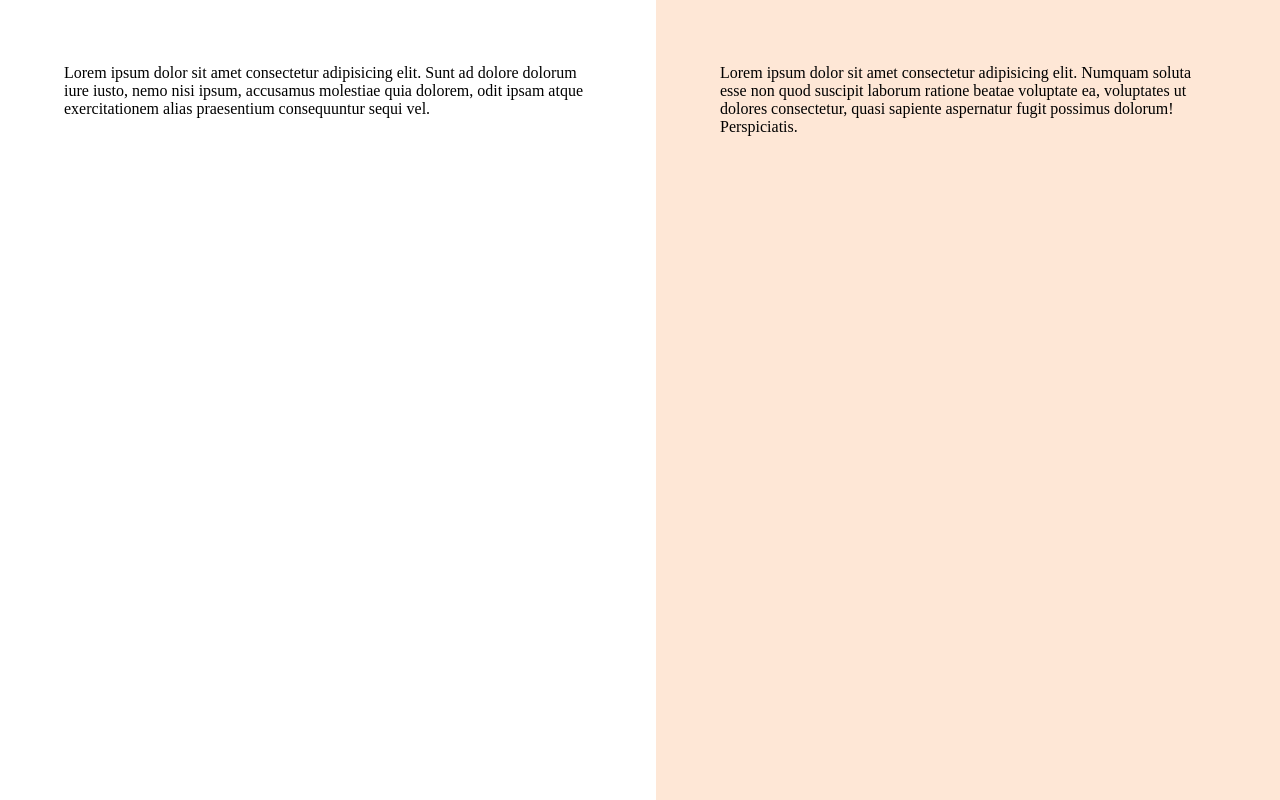
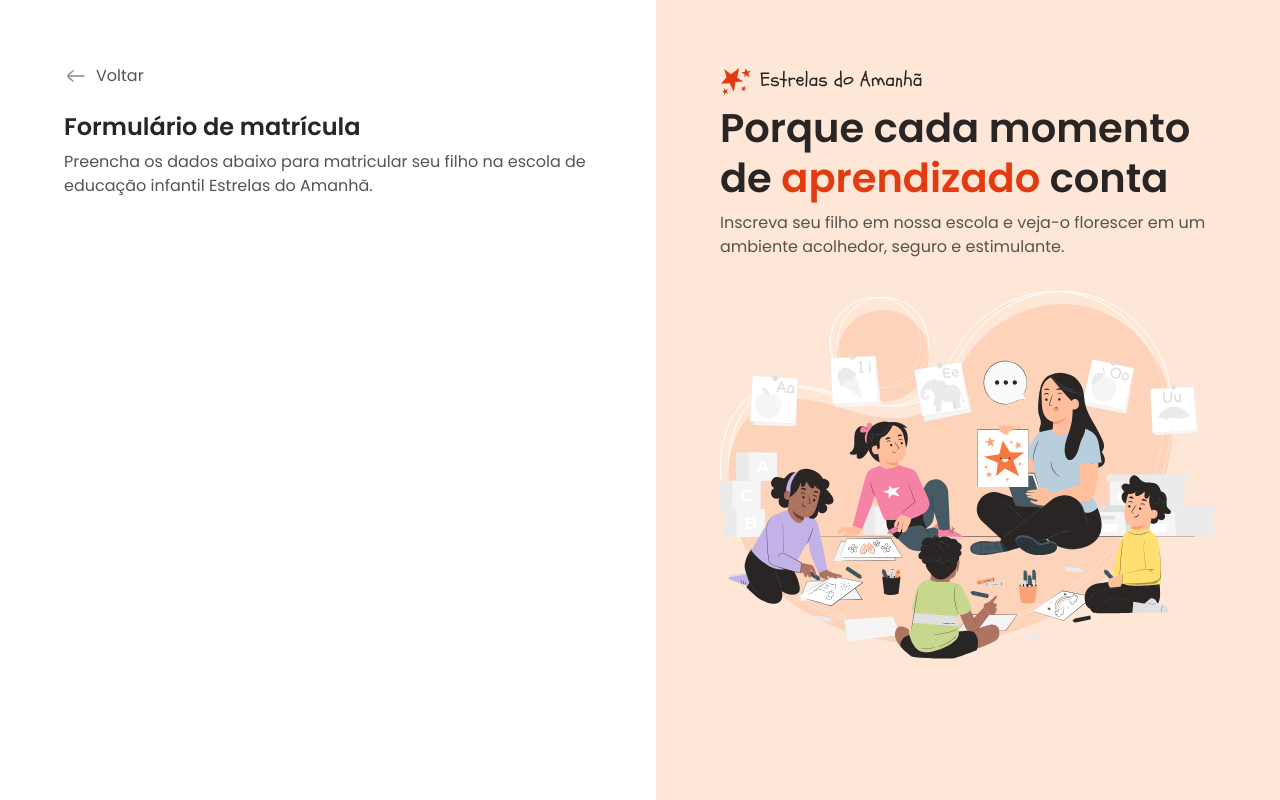
Before and after one commit to mahmorales/Form_Matricula, a plain HTML site: page index.html in a window 1280 px wide. Drawn offline with Linux system fonts and the light colour scheme.

Commit message:
content main and aside

```diff
--- a/index.html
+++ b/index.html
@@ -17,13 +17,33 @@
   <div id="app">
     <main>
       <div class="main-container">
-        Lorem ipsum dolor sit amet consectetur adipisicing elit. Sunt ad dolore dolorum iure iusto, nemo nisi ipsum, accusamus molestiae quia dolorem, odit ipsam atque exercitationem alias praesentium consequuntur sequi vel.
+        <div class="back">
+          <img src="assets/icons/arrow-left-02.svg" alt="seta de voltar">
+          <span>Voltar</span>
+        </div>
+
+        <h1>Formulário de matrícula</h1>
+        <p>
+          Preencha os dados abaixo para matricular seu filho na escola de educação infantil Estrelas do Amanhã.
+        </p>
+
       </div>
     </main>
 
     <aside>
       <div class="aside-container">
-        Lorem ipsum dolor sit amet consectetur adipisicing elit. Numquam soluta esse non quod suscipit laborum ratione beatae voluptate ea, voluptates ut dolores consectetur, quasi sapiente aspernatur fugit possimus dolorum! Perspiciatis.
+        <header>
+          <img src="assets/logo.svg" alt="logo estrelas do amanhã">
+          <h2>
+            Porque cada momento de
+            <span>aprendizado</span>
+            conta
+          </h2>
+          <p>
+            Inscreva seu filho em nossa escola e veja-o florescer em um ambiente acolhedor, seguro e estimulante.
+          </p>
+        </header>
+        <img src="assets/Illustration.svg" alt="Ilustração de crianças brincando">
       </div>
     </aside>
   </div>
--- a/styles/global.css
+++ b/styles/global.css
@@ -27,4 +27,15 @@
 
 body {
   overflow: hidden;
+  font: var(--text);
+  color: var(--text-secondary);
 }
+
+h1, h2 {
+  color: var(--text-primary);
+}
+
+img {
+  max-width: 100%;
+  height: auto;
+}
--- a/styles/layout.css
+++ b/styles/layout.css
@@ -13,6 +13,18 @@
   /* &.main-container {
     max-width: 33rem;
   } Não funcionou dessa forma aqui dentro para mim*/
+  & .back {
+    display: flex;
+    align-items: center;
+    gap: .5rem;
+    margin-bottom: 1.5rem;
+  }
+
+  & h1 {
+    font: 600 1.5rem/1.25 var(--font-family);
+    margin-bottom: .5rem;
+  }
+
 }
 
 main .main-container {
@@ -22,11 +34,27 @@
 }
 
 
+
+
 aside {
   background-color: var(--surface-secondary);
   padding: 4rem;
+
+  & h2 {
+    font: 600 2.5rem/1.25 var(--font-family);
+    margin-bottom: .5rem;
+
+    & span {
+      color: var(--text-highlight);
+    }
+  }
+
 }
 
 aside .aside-container {
   max-width: 31rem;
+
+  & > img {
+    margin-top: 2rem;
+  }
 }
```
Also changed, not shown: assets/Illustration.svg (added).
